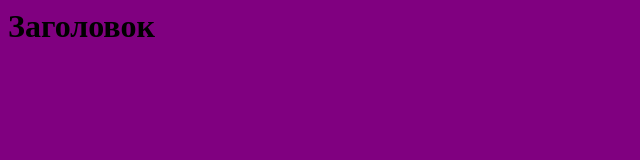
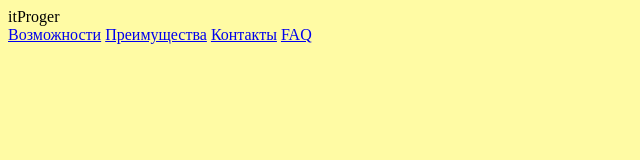
Before and after one commit to sweet198/project-1, a plain HTML site: page index.html in a window 1280 px wide. Shown: the whole page, without its empty margins (0-640 px from the left). Drawn offline with nearby package versions, Linux system fonts and the light colour scheme.

Commit message:
Подключил jquery начал верстать header

```diff
--- a/css/style.css
+++ b/css/style.css
@@ -1,3 +1,3 @@
 body {
-	background-color: purple;
+	background-color: rgba(255,249,75, 0.5);
 }
--- a/index.html
+++ b/index.html
@@ -6,7 +6,18 @@
 	<link rel="stylesheet" href="css/style.css">
 </head>
 <body>
-	<h1>Заголовок</h1>
+	<header>
+		<div id="logo" onclick="slowScroll('#top')" >
+			<span>itProger</span>
+		</div>
+		<div id="about">
+			<a href="#" title="Возможности" onclick="slowScroll('#main')">Возможности</a>
+			<a href="#" title="Преимущества" onclick="slowScroll('#overiew')">Преимущества</a>
+			<a href="#" title="Контакты" onclick="slowScroll('#contacts')">Контакты</a>
+			<a href="#" title="Ответы на вопросы" onclick="slowScroll('#faq')">FAQ</a>
+		</div>
+	</header>
 
+	<script src="https://ajax.googleapis.com/ajax/libs/jquery/3.3.1/jquery.min.js"></script>
 </body>
 </html>
```
